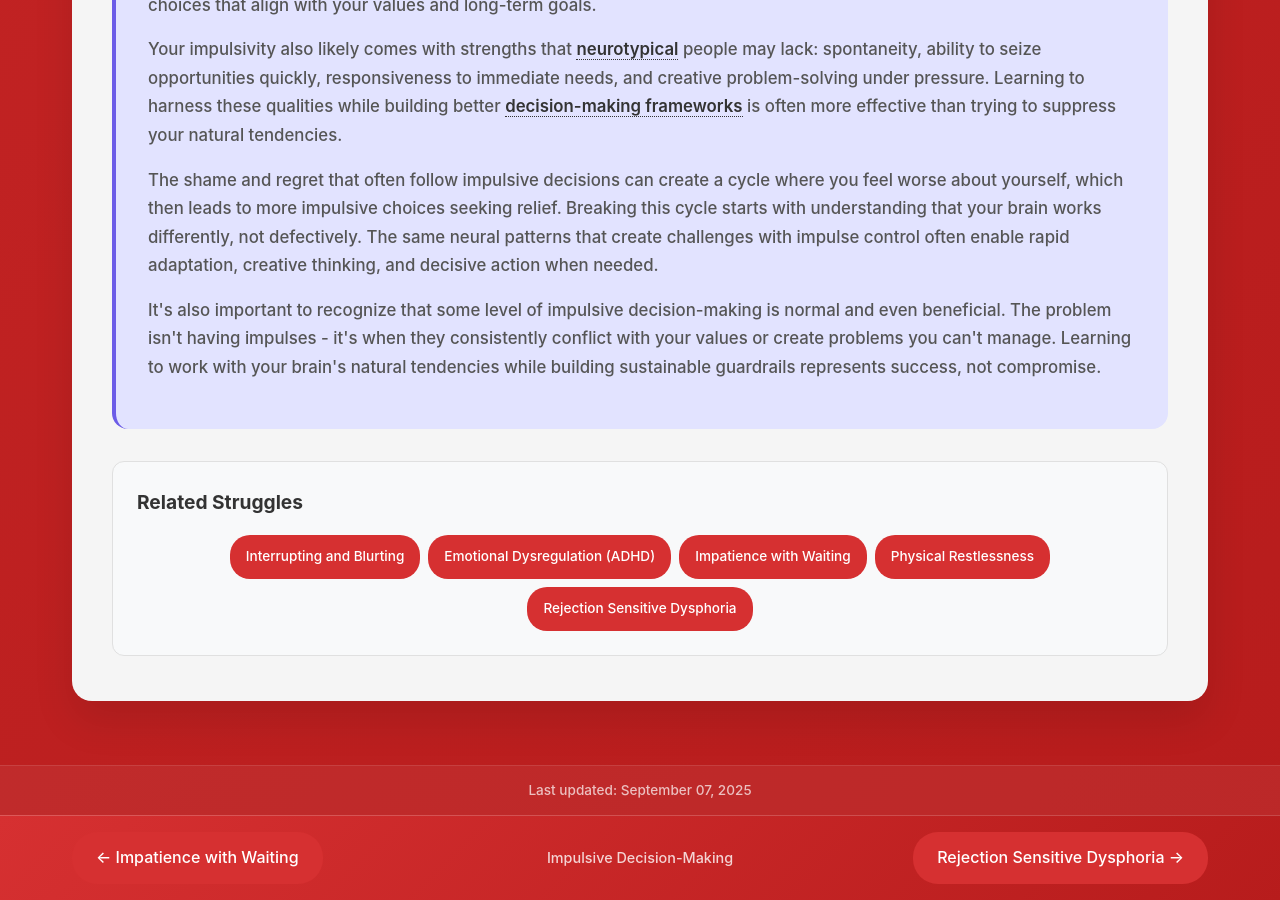
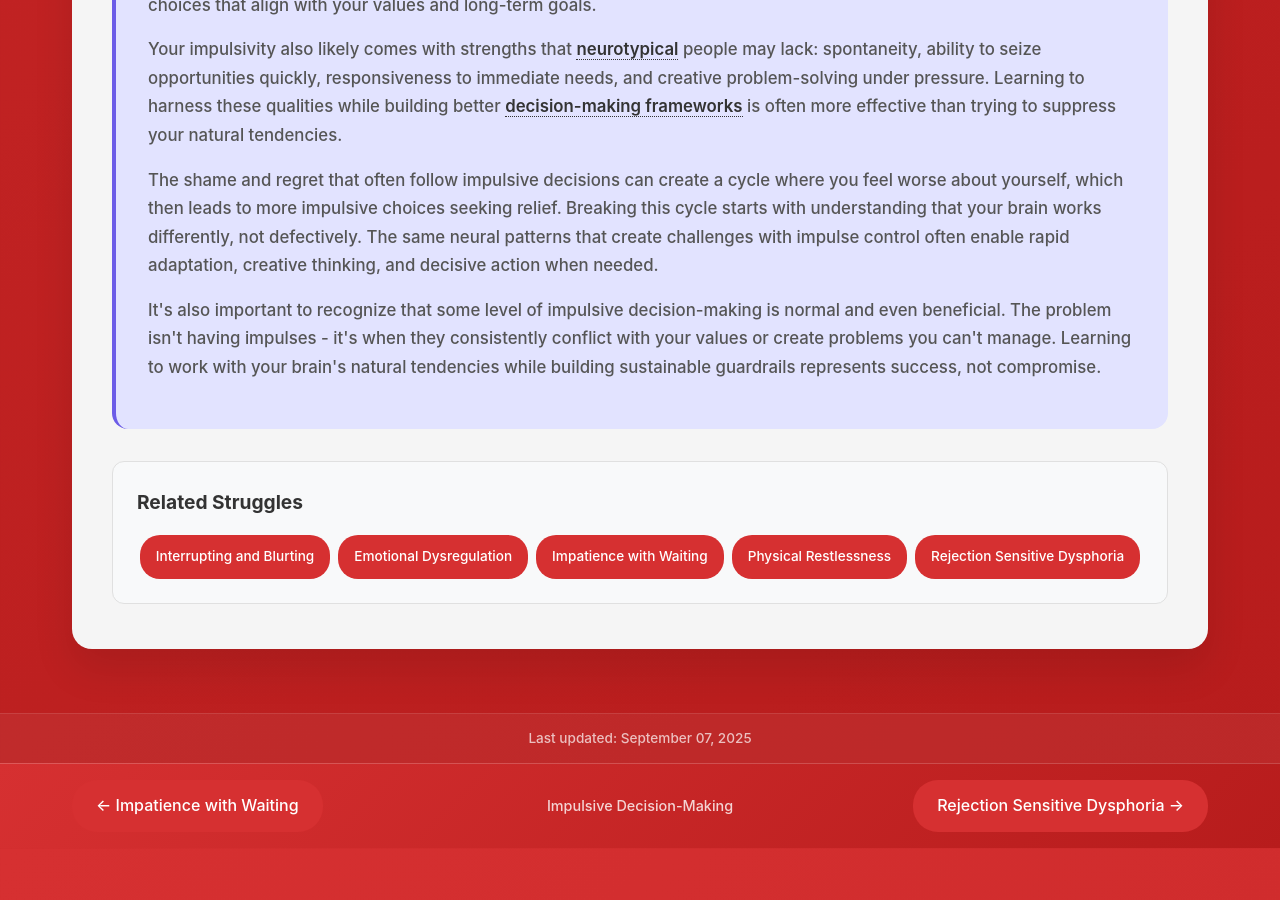
Before and after one commit to neurodivergent-survival-guide/neurodivergent-survival-guide, a Jekyll site: the page built from struggles/impulsive-decision-making.html, in a window 1280 px wide and 900 px high, scrolled down 4901 px. Built offline with Jekyll 4.4.1, drawn with Linux system fonts in a browser that asks for light colours; after the commit the page ends 5749 px from its top, so only the background shows below that.

Commit message:
Update impulsive-decision-making.html

```diff
--- a/struggles/impulsive-decision-making.html
+++ b/struggles/impulsive-decision-making.html
@@ -142,7 +142,7 @@
         <h3>Related Struggles</h3>
         <div class="struggle-tags">
             <a href="{{ '/struggles/interrupting-and-blurting.html' | relative_url }}" class="struggle-tag">Interrupting and Blurting</a>
-            <a href="{{ '/struggles/emotional-dysregulation-adhd.html' | relative_url }}" class="struggle-tag">Emotional Dysregulation (ADHD)</a>
+            <a href="{{ '/struggles/emotional-dysregulation.html' | relative_url }}" class="struggle-tag">Emotional Dysregulation</a>
             <a href="{{ '/struggles/impatience-with-waiting.html' | relative_url }}" class="struggle-tag">Impatience with Waiting</a>
             <a href="{{ '/struggles/physical-restlessness.html' | relative_url }}" class="struggle-tag">Physical Restlessness</a>
             <a href="{{ '/struggles/rejection-sensitive-dysphoria.html' | relative_url }}" class="struggle-tag">Rejection Sensitive Dysphoria</a>
```
